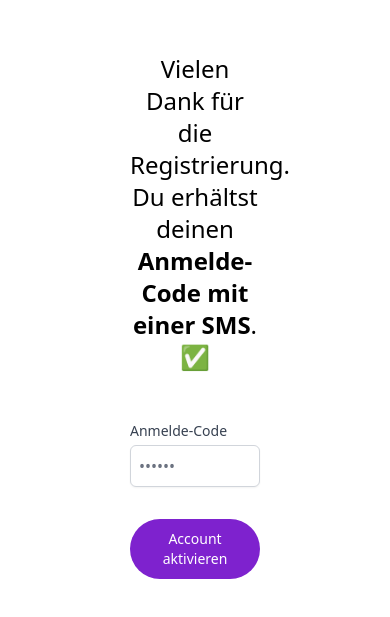
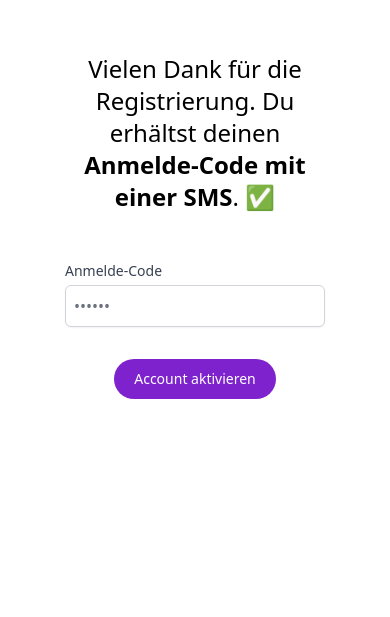
Before and after one commit to maroeplin/ba-katharina-webapp-supabase, a Next.js app: page /login in a window 390 px wide. Shown: the part 171-788 px from the top of the page. Built offline with nearby package versions, Linux system fonts and the light colour scheme.

Commit message:
responsiveness added

```diff
--- a/src/pages/login.js
+++ b/src/pages/login.js
@@ -29,16 +29,18 @@ export default function Login() {
   }
 
   return (
-    <div className="items-center content-center justify-center w-1/3 max-w-6xl pt-32 m-auto text-center">
+    <div className="items-center content-center justify-center w-2/3 max-w-6xl pt-32 m-auto text-center md:w-1/3 md:max-w-1/3">
       {!isRegistered ? (
         <>
-
-<div className="pt-24 pb-8">
-          <h1 className="text-2xl text-center">Vielen Dank für die Registrierung. Du erhältst deinen <span className="font-bold">Anmelde-Code mit einer SMS</span>.   <span role="img" aria-label="done">✅</span></h1>
-
-        </div>
-
-
+          <div className="pt-24 pb-8 md:w-full">
+            <h1 className="text-2xl text-center">
+              Vielen Dank für die Registrierung. Du erhältst deinen{" "}
+              <span className="font-bold">Anmelde-Code mit einer SMS</span>.{" "}
+              <span role="img" aria-label="done">
+                ✅
+              </span>
+            </h1>
+          </div>
           <label
             htmlFor="token"
             className="block mt-4 text-sm font-medium text-left text-gray-700"
@@ -63,10 +65,17 @@ export default function Login() {
             Account aktivieren
           </button>{" "}
         </>
-      ) :  <div className="pt-24">
-      <h1 className="text-2xl text-center">Du hast deinen Account aktiviert. <span className="font-bold">Zu meinem Dashboard</span>.   <span role="img" aria-label="done">✅</span></h1>
-
-    </div>}
+      ) : (
+        <div className="pt-24">
+          <h1 className="text-2xl text-center">
+            Du hast deinen Account aktiviert.{" "}
+            <span className="font-bold">Zu meinem Dashboard</span>.{" "}
+            <span role="img" aria-label="done">
+              ✅
+            </span>
+          </h1>
+        </div>
+      )}
     </div>
   );
 }
```
